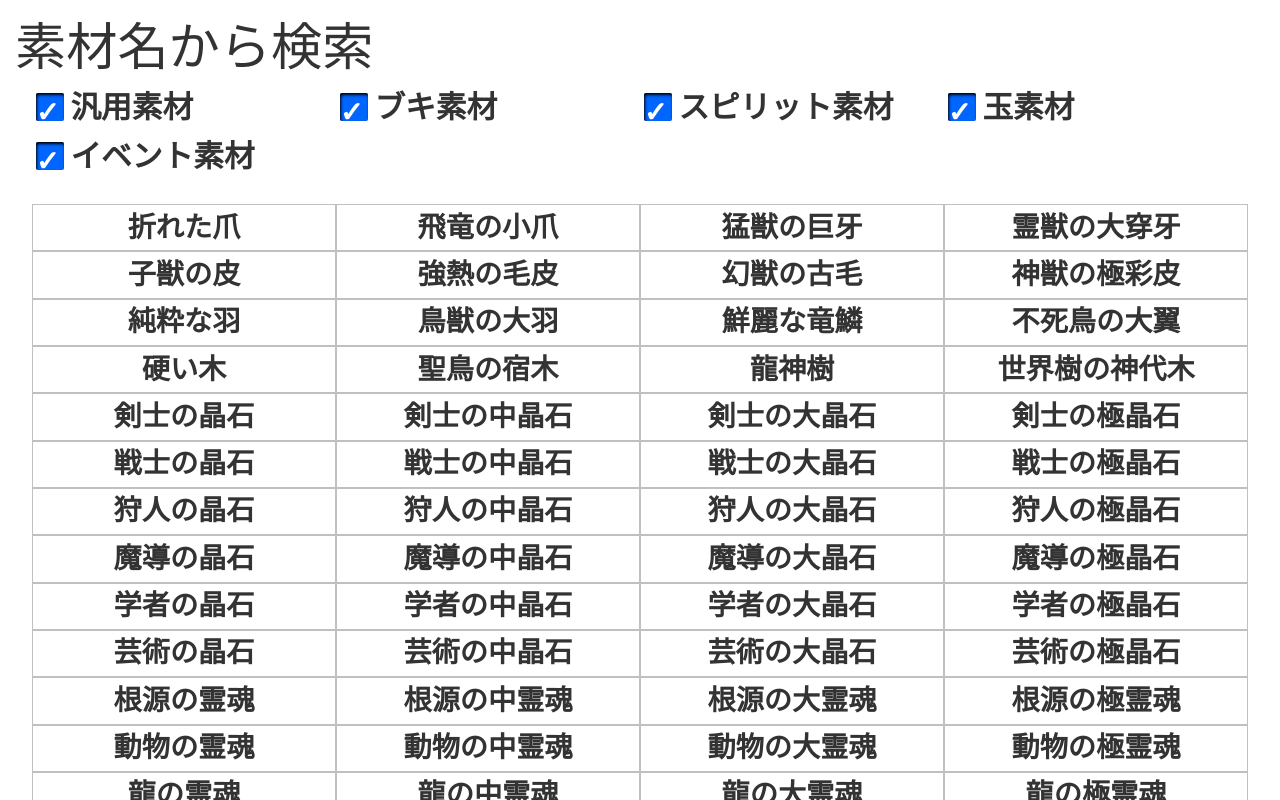
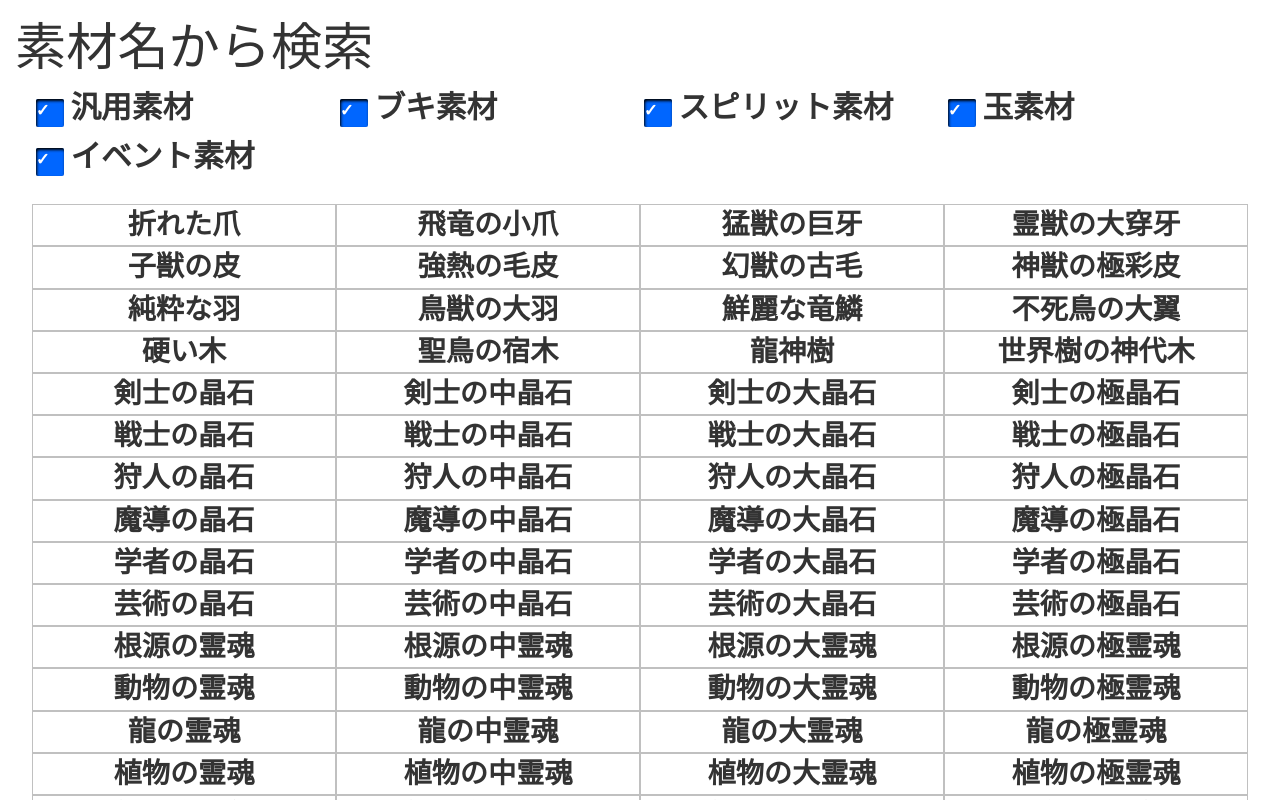
Before and after one commit to hisanak/machiburedb, a Nuxt app: page /items in a window 1280 px wide. Shown: the top 800 px of the page. Built offline with nearby package versions, Linux system fonts and the light colour scheme.

Commit message:
fix arrows

```diff
--- a/pages/items.vue
+++ b/pages/items.vue
@@ -3,9 +3,9 @@
     <h1>素材名から検索</h1>
     <div class="sel_list">
       <div class="sel_group" v-for="group in groups" :key="group.id">
-        <div class="item_bundle chkbox_group">
-          <input type="checkbox" :id="group.id" :value="group.id" v-model="checked_groups" />
-          <label :for="group.id">{{ group.name }}</label>
+        <div class="item_bundle">
+          <input type="checkbox" class="chkbox_group" :id="group.id" :value="group.id" v-model="checked_groups" />
+          <label class="" :for="group.id">{{ group.name }}</label>
         </div>
       </div>
     </div>
@@ -290,35 +290,31 @@ div.sel_group {
   display: table-cell;
   border: 0px #C0C0C0 solid;
 }
-
-.chkbox_group {
-  margin: 0px 0px 10px 20px;
-}
-.chkbox_group label {
+.sel_group label {
   width: 100%;
   height: 100%;
   padding-left: 3vw;
   font-size: 2.4vw;
   position: relative;
 }
-.chkbox_group label:before {
+.sel_group label:before {
   content: '';
   width: 2.2vw;
   height: 2.2vw;
   display: block;
   position: absolute;
-  margin-top: 0.5vw;
+  margin-top: 1vw;
   margin-left: 0.3vw;
   left: 0;
   box-shadow: inset 1px 2px 3px 0px #000;
   border-radius: 2px 2px 2px 2px;
 }
-.chkbox_group input[type=checkbox] {
+input[type=checkbox].chkbox_group {
   display: none;
 }
-.chkbox_group input[type=checkbox]:checked + label:before {
+input[type=checkbox].chkbox_group:checked + label:before {
   content: '\2713';
-  font-size: 2.2vw;
+  font-size: 1.3vw;
   color: #fff;
   background-color: #06f;
 }
@@ -334,21 +330,22 @@ div.sel_item {
   padding: 0px;
 }
 div.item_bundle {
+  display: inline-block;
   width: 100%;
   height: 100%;
-  padding: 0px;
-  margin: 0px;
 }
 label.chk_item {
   width: 100%;
   height: 100%;
-  padding: 0.2vw 0vw 0.2vw 0vw;
   margin: 0vw;
   font-size: 2.2vw;
+  vertical-align: middle;
   text-align: center;
 }
 input[type=checkbox].chkbox_item {
   display: none;
+  margin: 0px;
+  padding: 0px;
 }
 input[type=checkbox].chkbox_item:checked + label.chk_item {
   color: #fff;
```
